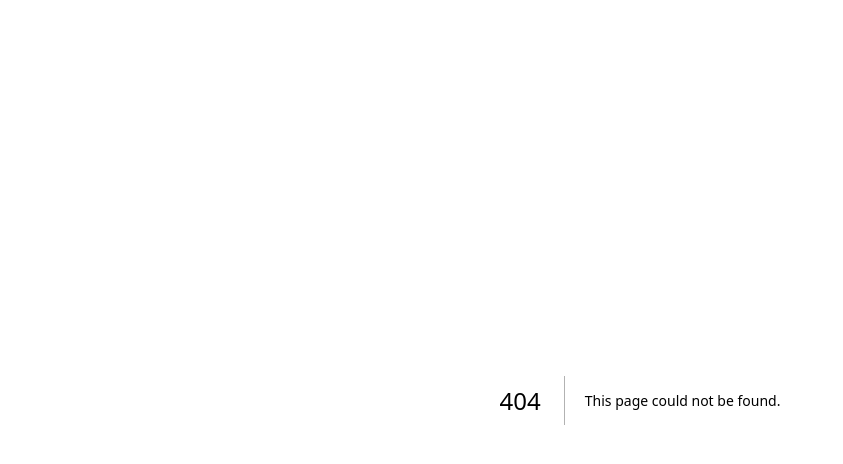
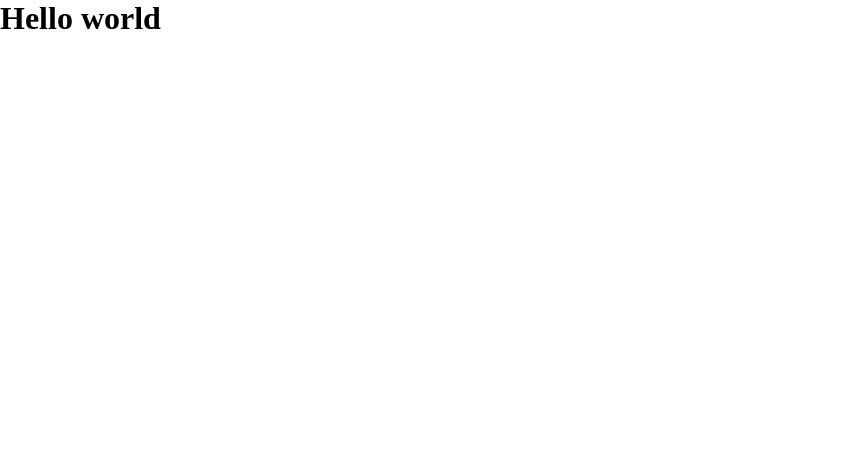
Before and after one commit to GeorgeUsynin/dj-events-frontend, a Next.js app: page /about in a window 1280 px wide. Before the commit this address had no page. Shown: the top 464 px of the page, without its empty margins (0-843 px from the left). Built offline with nearby package versions, Linux system fonts and the light colour scheme.

Commit message:
initial commit

```diff
--- /dev/null
+++ b/pages/about.tsx
@@ -0,0 +1,9 @@
+const About = () => {
+    return (
+        <div>
+            <h1>Hello world</h1>
+        </div>
+    );
+};
+
+export default About;
--- a/styles/globals.css
+++ b/styles/globals.css
@@ -1,78 +1,3 @@
-:root {
-  --max-width: 1100px;
-  --border-radius: 12px;
-  --font-mono: ui-monospace, Menlo, Monaco, 'Cascadia Mono', 'Segoe UI Mono',
-    'Roboto Mono', 'Oxygen Mono', 'Ubuntu Monospace', 'Source Code Pro',
-    'Fira Mono', 'Droid Sans Mono', 'Courier New', monospace;
-
-  --foreground-rgb: 0, 0, 0;
-  --background-start-rgb: 214, 219, 220;
-  --background-end-rgb: 255, 255, 255;
-
-  --primary-glow: conic-gradient(
-    from 180deg at 50% 50%,
-    #16abff33 0deg,
-    #0885ff33 55deg,
-    #54d6ff33 120deg,
-    #0071ff33 160deg,
-    transparent 360deg
-  );
-  --secondary-glow: radial-gradient(
-    rgba(255, 255, 255, 1),
-    rgba(255, 255, 255, 0)
-  );
-
-  --tile-start-rgb: 239, 245, 249;
-  --tile-end-rgb: 228, 232, 233;
-  --tile-border: conic-gradient(
-    #00000080,
-    #00000040,
-    #00000030,
-    #00000020,
-    #00000010,
-    #00000010,
-    #00000080
-  );
-
-  --callout-rgb: 238, 240, 241;
-  --callout-border-rgb: 172, 175, 176;
-  --card-rgb: 180, 185, 188;
-  --card-border-rgb: 131, 134, 135;
-}
-
-@media (prefers-color-scheme: dark) {
-  :root {
-    --foreground-rgb: 255, 255, 255;
-    --background-start-rgb: 0, 0, 0;
-    --background-end-rgb: 0, 0, 0;
-
-    --primary-glow: radial-gradient(rgba(1, 65, 255, 0.4), rgba(1, 65, 255, 0));
-    --secondary-glow: linear-gradient(
-      to bottom right,
-      rgba(1, 65, 255, 0),
-      rgba(1, 65, 255, 0),
-      rgba(1, 65, 255, 0.3)
-    );
-
-    --tile-start-rgb: 2, 13, 46;
-    --tile-end-rgb: 2, 5, 19;
-    --tile-border: conic-gradient(
-      #ffffff80,
-      #ffffff40,
-      #ffffff30,
-      #ffffff20,
-      #ffffff10,
-      #ffffff10,
-      #ffffff80
-    );
-
-    --callout-rgb: 20, 20, 20;
-    --callout-border-rgb: 108, 108, 108;
-    --card-rgb: 100, 100, 100;
-    --card-border-rgb: 200, 200, 200;
-  }
-}
-
 * {
   box-sizing: border-box;
   padding: 0;
@@ -84,24 +9,3 @@
   max-width: 100vw;
   overflow-x: hidden;
 }
-
-body {
-  color: rgb(var(--foreground-rgb));
-  background: linear-gradient(
-      to bottom,
-      transparent,
-      rgb(var(--background-end-rgb))
-    )
-    rgb(var(--background-start-rgb));
-}
-
-a {
-  color: inherit;
-  text-decoration: none;
-}
-
-@media (prefers-color-scheme: dark) {
-  html {
-    color-scheme: dark;
-  }
-}
```
Also changed, not shown: 1 other file (tests, documents, lock files or other folders).
